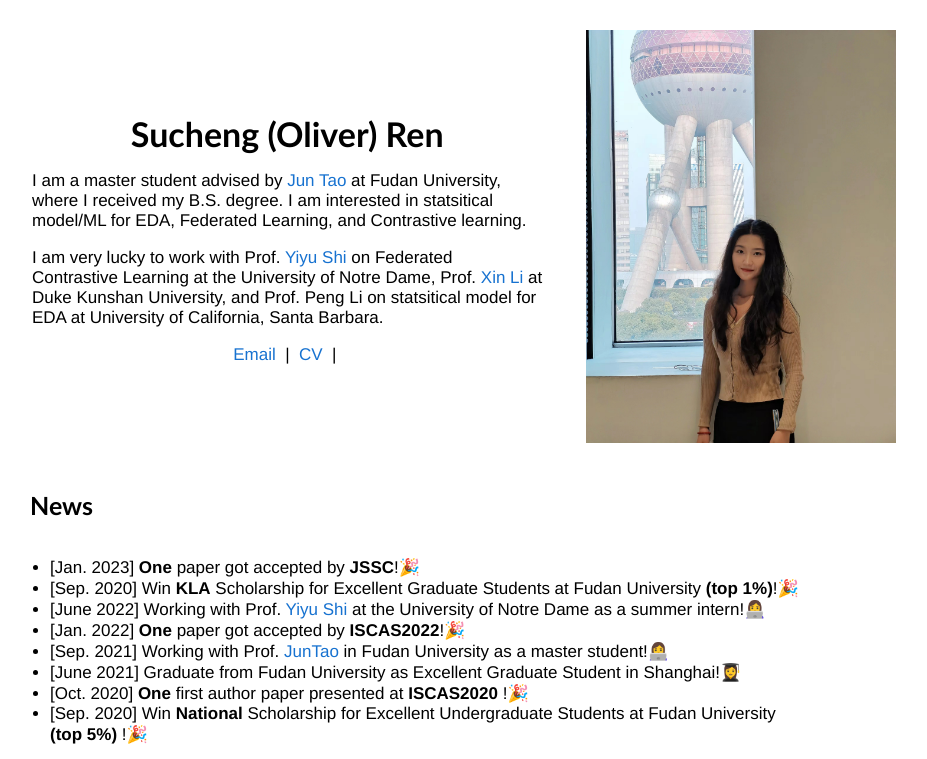
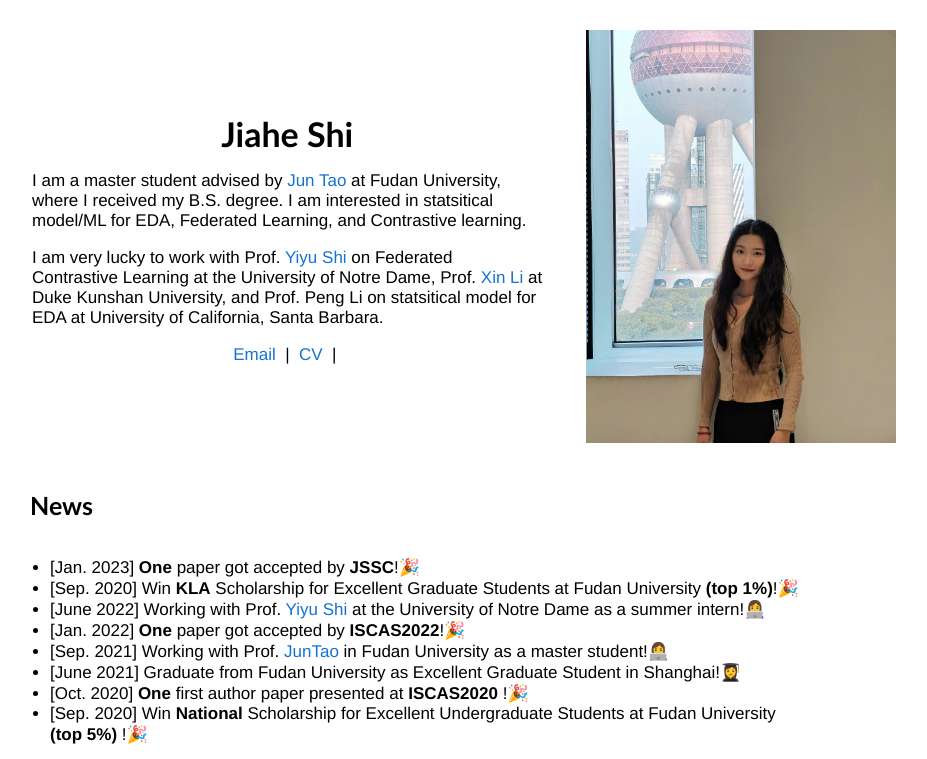
Before and after one commit to Coone21/Coone21.github.io, a plain HTML site: page index.html in a window 1280 px wide. Shown: the top 759 px of the page, without its empty margins (230-1157 px from the left). Drawn offline with Linux system fonts and the light colour scheme.

Commit message:
Update index.html

```diff
--- a/index.html
+++ b/index.html
@@ -24,7 +24,7 @@
               <tr style="padding:0px">
                 <td style="padding:2.5%;width:63%;vertical-align:middle">
                   <p style="text-align:center">
-                    <name>Sucheng (Oliver) Ren</name>
+                    <name>Jiahe Shi</name>
                   </p>
                   <p>
                     I am a master student advised by <a href="https://sme.fudan.edu.cn/60/2b/c31133a352299/page.htm">Jun Tao</a> at Fudan University, where I received my B.S. degree. I am interested in statsitical model/ML for EDA, Federated Learning, and Contrastive learning.
@@ -221,7 +221,7 @@
 
 
   <!-- Default Statcounter code for Personal Website
-https://oliverrensu.github.io/ -->
+https://Coone21.github.io/ -->
 <script type="text/javascript">
   var sc_project=12694920;
   var sc_invisible=1;
```
